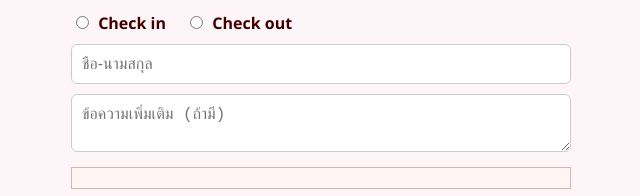
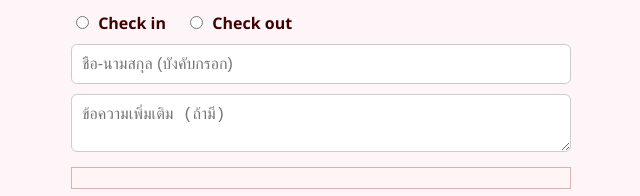
Before and after one commit to PeJoyAPCY/GGN-Checkin-out-3, a plain HTML site: page index.html in a window 1280 px wide. Shown: the part 156-352 px from the top of the page, 319-959 px from the left. Drawn offline with Linux system fonts and the light colour scheme.

Commit message:
Update index.html

```diff
--- a/index.html
+++ b/index.html
@@ -109,7 +109,7 @@
     <label><input type="radio" name="jobType" value="Check out"> Check out</label>
   </div>
 
-  <input type="text" id="fullname" placeholder="ชื่อ-นามสกุล" />
+  <input type="text" id="fullname" placeholder="ชื่อ-นามสกุล (บังคับกรอก)" />
   <textarea id="text" rows="2" placeholder="ข้อความเพิ่มเติม (ถ้ามี)"></textarea>
   <div id="previewText"></div>
   <input type="file" id="imageInput" accept="image/jpeg,image/png" multiple />
```
